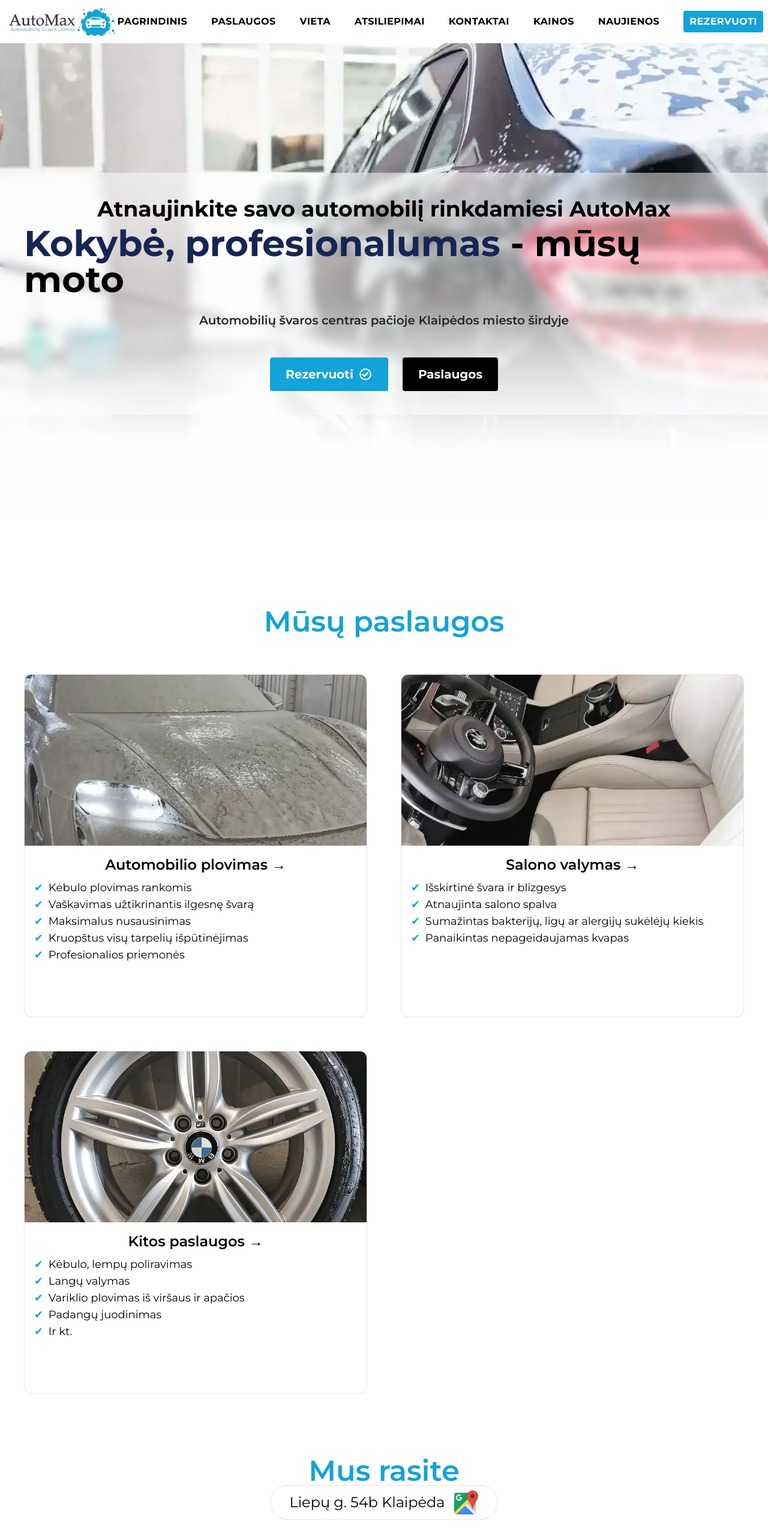
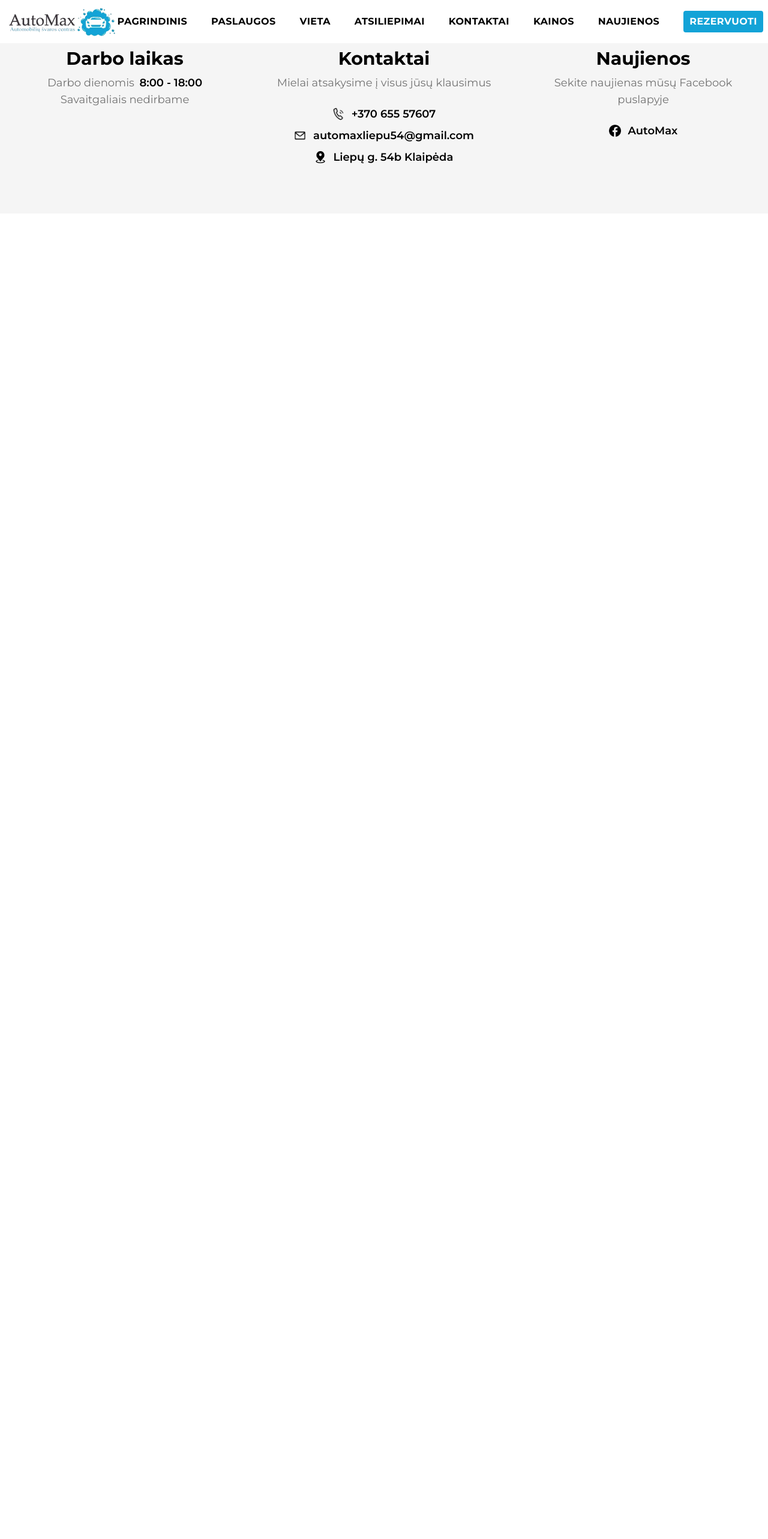
Before and after one commit to 13kasp/automax, a React (Vite) app: page / in a window 1280 px wide. Shown: the top 2566 px of the page at 60% size. After the commit the page ends 800 px from the top, so only its background shows below. Built offline with nearby package versions, Linux system fonts and the light colour scheme; grey boxes are pictures that could not be loaded.

Commit message:
test lol

```diff
--- a/src/pages/Homepage.jsx
+++ b/src/pages/Homepage.jsx
@@ -3,23 +3,12 @@ import { Link } from "react-router-dom";
 import "slick-carousel/slick/slick.css";
 import "slick-carousel/slick/slick-theme.css";
 
-import ServicesSection from "../components/ServicesSection";
-import MapSection from "../components/MapSection";
-import ReviewsSection from "../components/ReviewsSection";
+//import ServicesSection from "../components/ServicesSection";
+//import MapSection from "../components/MapSection";
+//import ReviewsSection from "../components/ReviewsSection";
 
 export default function Homepage() {
-  return (
-    <>
-      <main>
-        <Hero />
-        <ServicesSection />
-        <MapSection />
-        <div className="mb-16 md:mb-0">
-          <ReviewsSection />
-        </div>
-      </main>
-    </>
-  );
+  return <></>;
 }
 
 function Hero() {
```
